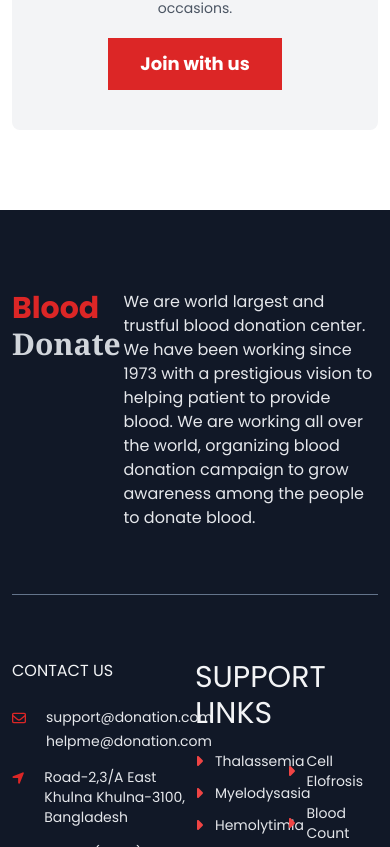
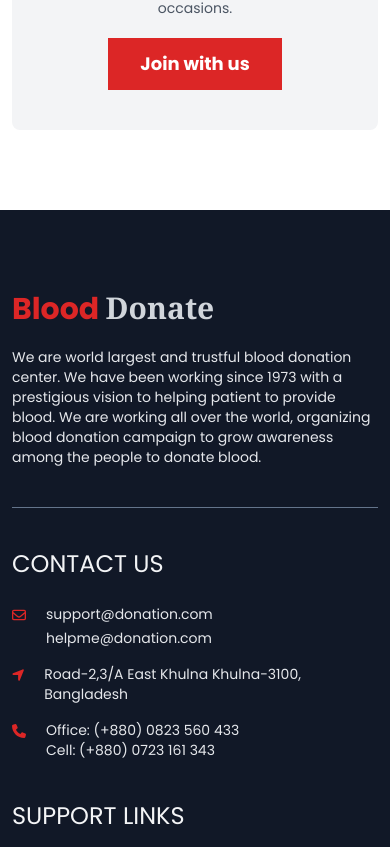
Before and after one commit to miraz66/dream_touch_blood, a React (Vite) app: page / in a window 390 px wide. Shown: the part 11153-12000 px from the top of the page. Built offline with nearby package versions, Linux system fonts and the light colour scheme.

Commit message:
FooterContact

```diff
--- a/src/components/Footer.jsx
+++ b/src/components/Footer.jsx
@@ -28,12 +28,12 @@ function Footer() {
     <>
       <div className="bg-gray-900">
         <div className="max-w-7xl mx-3 md:mx-5 2xl:mx-auto">
-          <div className="flex gap-5 xl:gap-10 pt-20">
-            <h2 className="w-1/4 text-gray-300 lg:text-center font-bold text-3xl lg:text-3xl 2xl:text-5xl">
+          <div className="grid lg:grid-cols-3 gap-5 pt-20">
+            <h2 className="text-gray-300 lg:text-center font-bold text-3xl lg:text-3xl 2xl:text-5xl">
               <span className="text-red-600">Blood</span>{" "}
               <span className="font-serif">Donate</span>
             </h2>
-            <p className="w-3/4 text-gray-200">
+            <p className="col-span-2 text-sm lg:text-base text-gray-200">
               We are world largest and trustful blood donation center. We have
               been working since 1973 with a prestigious vision to helping
               patient to provide blood. We are working all over the world,
@@ -42,12 +42,12 @@ function Footer() {
             </p>
           </div>
 
-          <p className="my-16 h-[1px] bg-slate-500 w-full"></p>
+          <p className="my-10 lg:my-16 h-[1px] bg-slate-500 w-full"></p>
 
-          <div className="grid grid-cols-2 xl:grid-cols-4 lg:gap-10 xl:gap-0">
+          <div className="grid grid-cols-1 md:grid-cols-2 xl:grid-cols-4 gap-10 md:gap-5 lg:gap-10 xl:gap-0">
             <div>
               <ul className="text-white">
-                <li className="pb-6 md:text-2xl lg:text-3xl text-gray-100">
+                <li className="pb-6 text-2xl lg:text-3xl text-gray-100">
                   CONTACT US
                 </li>
                 <li className="flex gap-5 pb-4 text-sm lg:text-base">
@@ -92,8 +92,10 @@ function Footer() {
               </ul>
             </div>
 
-            <div className="xl:col-span-2 text-white">
-              <h3 className="pb-5 text-3xl text-gray-100">SUPPORT LINKS</h3>
+            <div className="xl:col-span-2 col-span-1 text-white">
+              <h3 className="pb-5 text-2xl lg:text-3xl text-gray-100">
+                SUPPORT LINKS
+              </h3>
               <div className="flex">
                 <ul className="w-1/2">
                   {supportLink.LinkNameFirst.map(({ name, link }, index) => (
@@ -137,8 +139,10 @@ function Footer() {
               </div>
             </div>
 
-            <div className="max-xl:col-span-2">
-              <h3 className="text-3xl text-gray-100 pb-5">SUBSCRIBE US</h3>
+            <div className="max-xl:col-span-2 max-md:col-span-1">
+              <h3 className="text-2xl lg:text-3xl text-gray-100 pb-5">
+                SUBSCRIBE US
+              </h3>
               <p className="pb-5 text-gray-200">
                 Signup for regular newsletter and stay up to date with our
                 latest news.
@@ -160,7 +164,7 @@ function Footer() {
         <p className="mt-14 h-[1px] bg-slate-600 w-full"></p>
 
         <div className="py-5">
-          <h6 className=" text-gray-500 text-center">
+          <h6 className="text-sm md:text-base text-gray-500 text-center">
             Copyright 2018 - Blood Donate by BlueWindLab. All Rights Reserved.
           </h6>
         </div>
```
